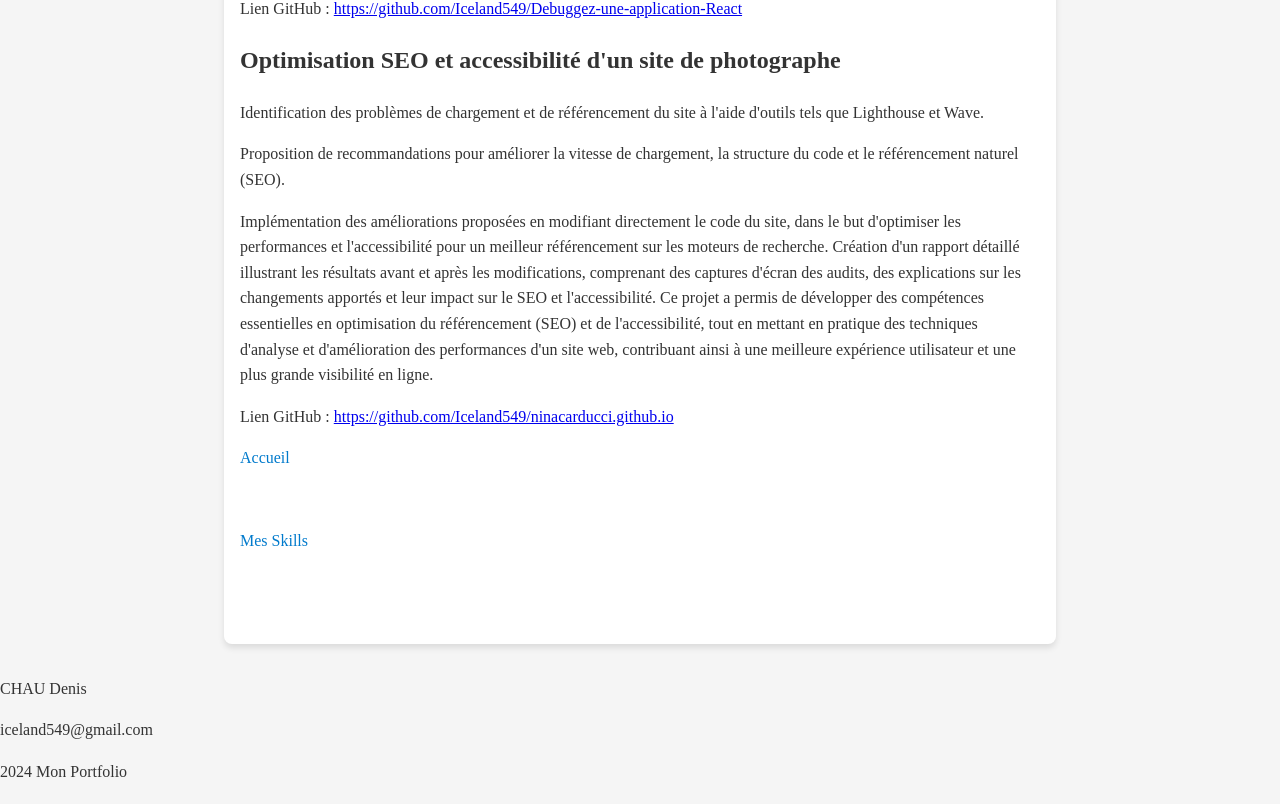
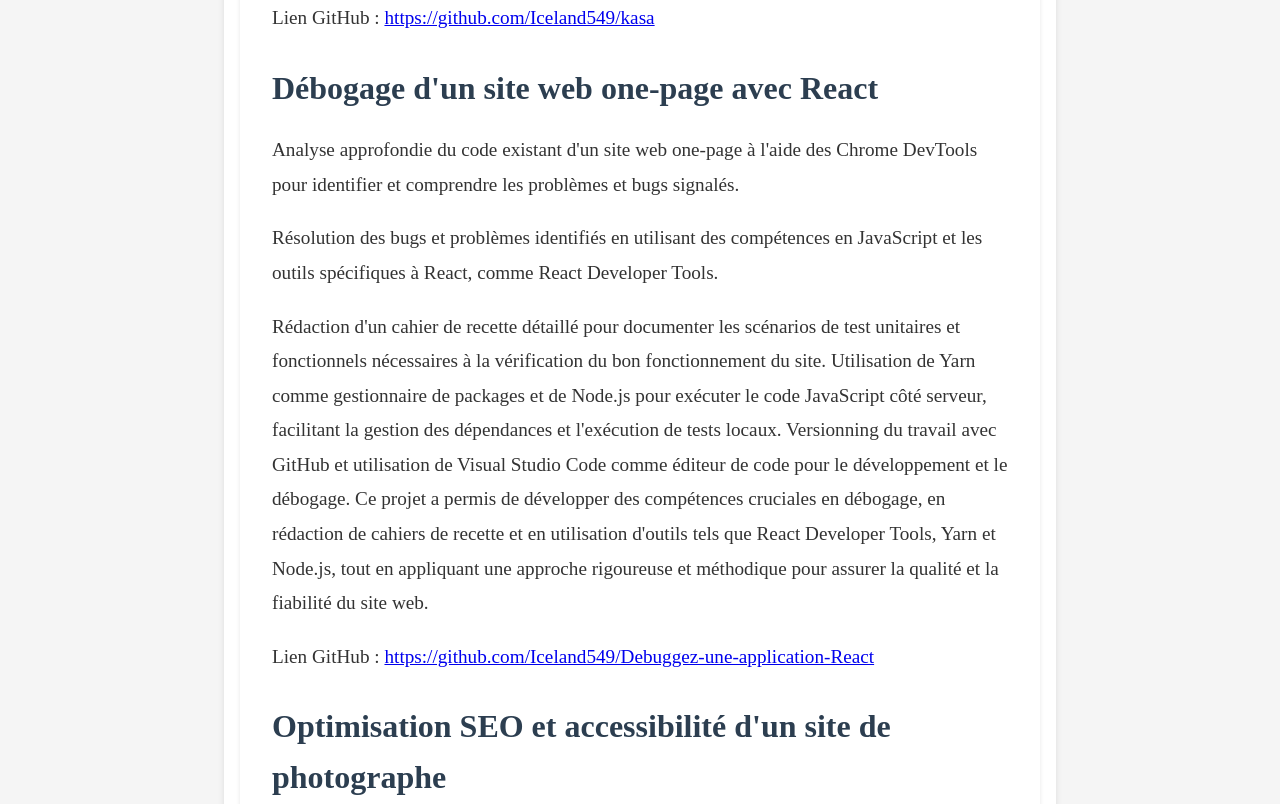
Before and after one commit to Iceland549/portfolio, a React (Vite) app in the folder mon-portfolio/: page /Projects in a window 1280 px wide. Shown: the part 1416-2220 px from the top of the page. Built offline with nearby package versions, Linux system fonts and the light colour scheme.

Commit message:
Add css media queries, footer, github link

```diff
--- a/mon-portfolio/src/styles/main.css
+++ b/mon-portfolio/src/styles/main.css
@@ -6,9 +6,28 @@ body {
     line-height: 1.6;
 }
 
-h1 {
+.footer {
+    background-color: #f5f5f5;
+    color: #333;
+    padding: 20px;
+    text-align: center;
+}
+
+.footer-content {
+    display: flex;
+    flex-direction: column;
+    align-items: center;
+}
+
+.footer-content p {
+    margin: 5px 0;
+}
+
+h1,
+h2 {
     font-size: 2em;
     margin-bottom: 0.5em;
+    color: #2c3e50;
 }
 
 nav a {
@@ -25,7 +44,7 @@ nav a:hover {
 .projects,
 .skills,
 .error {
-    max-width: 800px;
+    max-width: 90%;
     margin: 2em auto;
     padding: 1em;
     background: #fff;
@@ -58,6 +77,10 @@ a:hover {
     animation: fadeInUp 0.5s forwards;
 }
 
+.github-link {
+    word-break: break-all;
+}
+
 @keyframes fadeInUp {
     to {
         opacity: 1;
@@ -65,7 +88,10 @@ a:hover {
     }
 }
 
-.home article {
+.home article,
+.projects article,
+.skills article,
+.error article {
     background-color: #fff;
     padding: 2rem;
     border-radius: 8px;
@@ -73,19 +99,26 @@ a:hover {
     margin-bottom: 2rem;
 }
 
-.home article p {
+.home article p,
+.projects article p,
+.skills article p,
+.error article p {
     font-size: 1.2rem;
     line-height: 1.8;
     margin-bottom: 1rem;
 }
 
-.home nav {
+.home nav,
+.projects nav,
+.skills nav {
     display: flex;
     justify-content: center;
     gap: 1rem;
 }
 
-.home nav a {
+.home nav a,
+.projects nav a,
+.skills nav a {
     text-decoration: none;
     color: #333;
     background-color: #fff;
@@ -95,6 +128,32 @@ a:hover {
     transition: all 0.3s ease;
 }
 
-.home nav a:hover {
+.home nav a:hover,
+.projects nav a:hover,
+.skills nav a:hover {
     background-color: #f2f2f2;
 }
+
+@media (max-width: 320px) {
+
+    .home,
+    .projects,
+    .skills,
+    .error {
+        max-width: 700px;
+    }
+
+    .github-link {
+        font-size: 0.8rem;
+    }
+}
+
+@media (min-width: 992px) {
+
+    .home,
+    .projects,
+    .skills,
+    .error {
+        max-width: 800px;
+    }
+}
```
